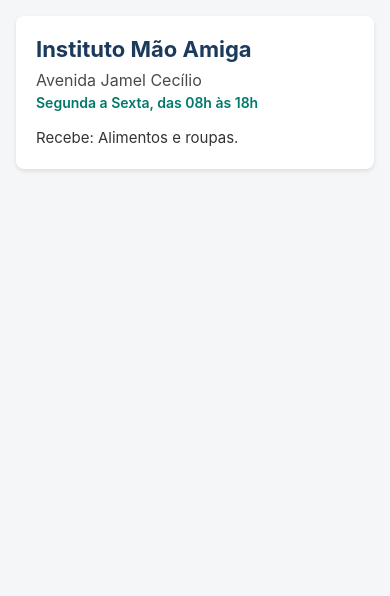
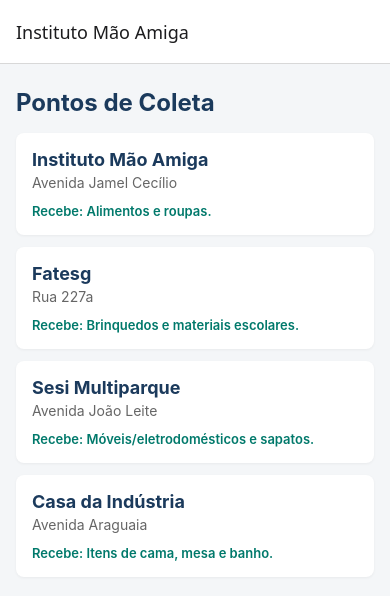
Before and after one commit to LayaneLino/instituto-mao-amiga, a React Native app: screen /ListaPontos in a window 390 px wide. Shown: the top 596 px of the page. Built offline with nearby package versions, Linux system fonts and the light colour scheme.

Commit message:
feat: implementa navegação entre telas de lista e detalhes (closes #2)

```diff
--- a/App.tsx
+++ b/App.tsx
@@ -1,23 +1,31 @@
 import React from 'react';
-import { SafeAreaView, StatusBar, StyleSheet } from 'react-native';
+import { NavigationContainer } from '@react-navigation/native';
+import { createNativeStackNavigator } from '@react-navigation/native-stack';
 import TelaListaPontos from './TelaListaPontos';
 import TelaDetalhePonto from './TelaDetalhePonto';
 
+export type RootStackParamList = {
+  ListaPontos: undefined;
+  DetalhePonto: { id: string };
+};
+
+const Stack = createNativeStackNavigator<RootStackParamList>();
+
 export default function App() {
   return (
-    <SafeAreaView style={styles.container}>
-      <StatusBar barStyle="dark-content" backgroundColor="#F4F6F8" />
-
-      <TelaDetalhePonto />
-      {/*Para ver a outra tela: <TelaDetalhePonto /> */}
-
-    </SafeAreaView>
+    <NavigationContainer>
+      <Stack.Navigator initialRouteName="ListaPontos" screenOptions={{ headerBackButtonDisplayMode: 'minimal' }}>
+        <Stack.Screen
+          name="ListaPontos"
+          component={TelaListaPontos}
+          options={{ title: 'Instituto Mão Amiga' }}
+        />
+        <Stack.Screen
+          name="DetalhePonto"
+          component={TelaDetalhePonto}
+          options={{ title: 'Detalhes do Ponto' }}
+        />
+      </Stack.Navigator>
+    </NavigationContainer>
   );
 }
-
-const styles = StyleSheet.create({
-  container: {
-    flex: 1,
-    backgroundColor: '#F4F6F8',
-  },
-});
--- a/TelaDetalhePonto.tsx
+++ b/TelaDetalhePonto.tsx
@@ -1,18 +1,7 @@
 import { View, Text, StyleSheet } from 'react-native';
-
-export type Ponto = {
-  nome: string;
-  endereco: string;
-  diasHorarios: string;
-  itensRecebeDistribui: string;
-};
-
-const pontoMock: Ponto = {
-    nome: 'Instituto Mão Amiga',
-    endereco: 'Avenida Jamel Cecílio',
-    diasHorarios: 'Segunda a Sexta, das 08h às 18h',
-    itensRecebeDistribui: 'Recebe: Alimentos e roupas.',
-};
+import type { NativeStackScreenProps } from '@react-navigation/native-stack';
+import type { RootStackParamList } from './App';
+import { type Ponto, pontosMock } from './TelaListaPontos';
 
 function DetalhePonto({ ponto }: { ponto: Ponto }) {
   return (
@@ -25,10 +14,24 @@
   );
 }
 
-export default function TelaDetalhePonto() {
+type Props = NativeStackScreenProps<RootStackParamList, 'DetalhePonto'>;
+
+export default function TelaDetalhePonto({ route }: Props) {
+  const { id } = route.params;
+
+  const ponto = pontosMock.find((p) => p.id === id);
+
+  if (!ponto) {
+    return (
+      <View style={styles.screen}>
+        <Text>Ponto não encontrado.</Text>
+      </View>
+    );
+  }
+
   return (
     <View style={styles.screen}>
-      <DetalhePonto ponto={pontoMock} />
+      <DetalhePonto ponto={ponto} />
     </View>
   );
 }
--- a/TelaListaPontos.tsx
+++ b/TelaListaPontos.tsx
@@ -1,4 +1,6 @@
-import { View, Text, StyleSheet } from 'react-native';
+import { View, Text, StyleSheet, TouchableOpacity } from 'react-native';
+import type { NativeStackScreenProps } from '@react-navigation/native-stack';
+import type { RootStackParamList } from './App';
 
 export type Ponto = {
   id: string;
@@ -8,7 +10,7 @@
   itensRecebeDistribui: string;
 };
 
-const pontosMock: Ponto[] = [
+export const pontosMock: Ponto[] = [
   {
     id: '1',
     nome: 'Instituto Mão Amiga',
@@ -39,23 +41,29 @@
   },
 ];
 
-function PontoItem({ ponto }: { ponto: Ponto }) {
+function PontoItem({ ponto, onPress }: { ponto: Ponto; onPress: () => void }) {
   return (
-    <View style={styles.card}>
+    <TouchableOpacity style={styles.card} onPress={onPress} activeOpacity={0.7}>
       <Text style={styles.nomePonto}>{ponto.nome}</Text>
       <Text style={styles.enderecoPonto}>{ponto.endereco}</Text>
       <Text style={styles.itensPonto}>{ponto.itensRecebeDistribui}</Text>
-    </View>
+    </TouchableOpacity>
   );
 }
 
-export default function TelaListaPontos() {
+type Props = NativeStackScreenProps<RootStackParamList, 'ListaPontos'>;
+
+export default function TelaListaPontos({ navigation }: Props) {
   return (
     <View style={styles.container}>
       <Text style={styles.tituloTela}>Pontos de Coleta</Text>
 
       {pontosMock.map((ponto) => (
-        <PontoItem key={ponto.id} ponto={ponto} />
+        <PontoItem
+          key={ponto.id}
+          ponto={ponto}
+          onPress={() => navigation.navigate('DetalhePonto', { id: ponto.id })}
+        />
       ))}
     </View>
   );
--- a/package.json
+++ b/package.json
@@ -9,10 +9,14 @@
     "web": "expo start --web"
   },
   "dependencies": {
+    "@react-navigation/native": "^7.3.16",
+    "@react-navigation/native-stack": "^7.18.8",
     "expo": "~54.0.35",
     "expo-status-bar": "~3.0.9",
     "react": "19.1.0",
-    "react-native": "0.81.5"
+    "react-native": "0.81.5",
+    "react-native-safe-area-context": "~5.6.0",
+    "react-native-screens": "~4.16.0"
   },
   "devDependencies": {
     "@types/react": "~19.1.0",
```
Also changed, not shown: 1 other file (tests, documents, lock files or other folders).
